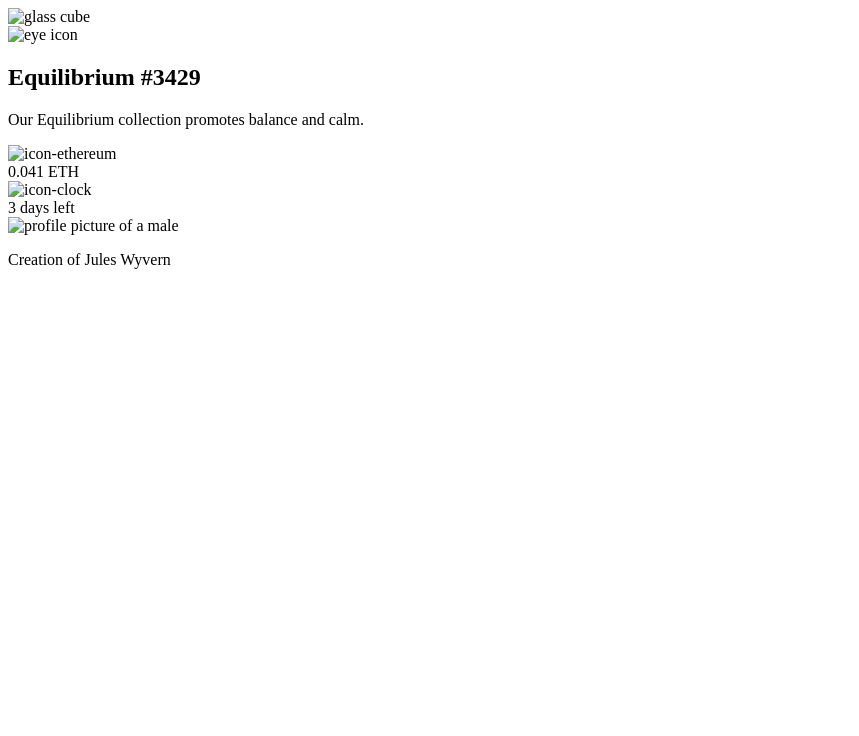
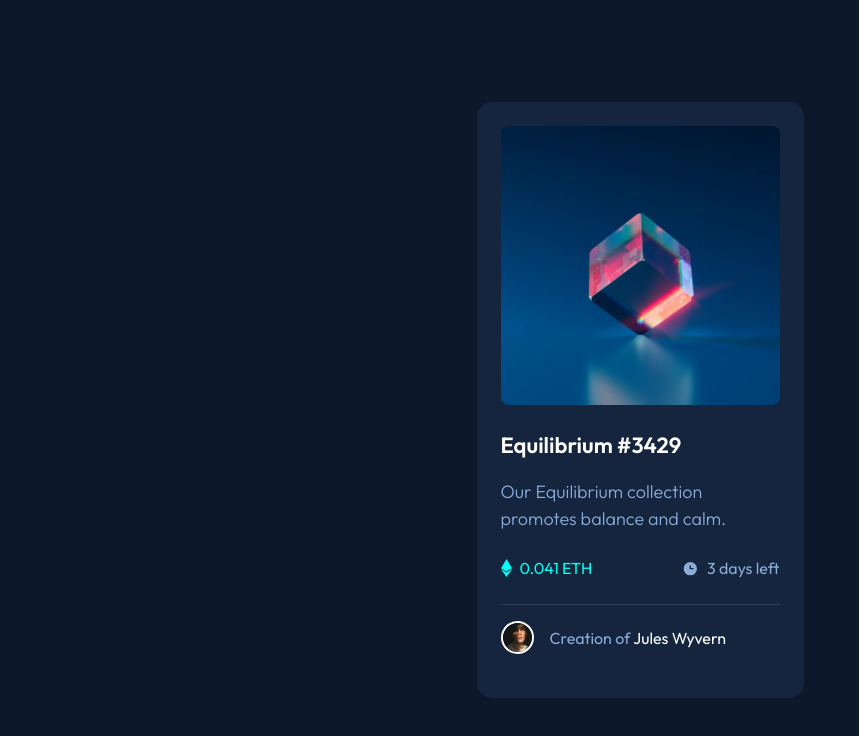
Before and after one commit to ekankam/nft-card-component, a website: page index.html in a window 1280 px wide. Shown: the whole page, without its empty margins (0-859 px from the left). Drawn offline with Linux system fonts and the light colour scheme; the site is published under a folder, as on GitHub Pages, so addresses that start at the root find nothing.

Commit message:
Removed public folder

```diff
--- a/public/index.html
+++ b/index.html
@@ -4,7 +4,7 @@
     <meta charset="UTF-8" />
     <meta http-equiv="X-UA-Compatible" content="IE=edge" />
     <meta name="viewport" content="width=device-width, initial-scale=1.0" />
-    <link rel="stylesheet" href="/public/styles.css" />
+    <link rel="stylesheet" href="stylesheet.css" />
     <link
       rel="shortcut icon"
       href="/public/images/favicon-32x32.png"
@@ -26,16 +26,12 @@
       >
         <!-- Image -->
         <div class="relative rounded-lg overflow-hidden group cursor-pointer">
-          <img src="/public/images/image-equilibrium.jpg" alt="glass cube" />
+          <img src="images/image-equilibrium.jpg" alt="glass cube" />
           <div
             class="absolute top-0 left-0 right-0 bottom-0 bg-accent/[.5] flex items-center justify-center invisible group-hover:visible"
           >
             <div>
-              <img
-                src="/public/images/icon-view.svg"
-                alt="eye icon"
-                class="z-40"
-              />
+              <img src="images/icon-view.svg" alt="eye icon" class="z-40" />
             </div>
           </div>
         </div>
@@ -53,16 +49,13 @@
           <div class="flex justify-between items-center mb-6">
             <div class="flex gap-2 items-center">
               <div>
-                <img
-                  src="/public/images/icon-ethereum.svg"
-                  alt="icon-ethereum"
-                />
+                <img src="images/icon-ethereum.svg" alt="icon-ethereum" />
               </div>
               <span class="text-base text-accent">0.041 ETH</span>
             </div>
             <div class="flex gap-2 items-center">
               <div>
-                <img src="/public/images/icon-clock.svg" alt="icon-clock" />
+                <img src="images/icon-clock.svg" alt="icon-clock" />
               </div>
               <span class="text-base text-softBlue">3 days left</span>
             </div>
@@ -74,7 +67,7 @@
             class="relative w-[33px] h-[33px] rounded-full border-2 border-white overflow-hidden"
           >
             <img
-              src="/public/images/image-avatar.png"
+              src="images/image-avatar.png"
               alt="profile picture of a male"
             />
           </div>
--- a/package.json
+++ b/package.json
@@ -4,7 +4,7 @@
   "description": "",
   "main": "index.js",
   "scripts": {
-    "build-css": "tailwindcss build -i styles/main.css -o public/styles.css --watch"
+    "build-css": "tailwindcss build -i styles/main.css -o stylesheet.css --watch"
   },
   "keywords": [],
   "author": "",
--- a/tailwind.config.js
+++ b/tailwind.config.js
@@ -1,5 +1,5 @@
 module.exports = {
-  content: ['./public/index.html', './src/**/*.{html,js}'],
+  content: ['index.html', './src/**/*.{html,js}'],
   theme: {
     extend: {
       fontFamily: {
```
Also changed, not shown: images/favicon-32x32.png (renamed from public/images/favicon-32x32.png), images/icon-clock.svg (renamed from public/images/icon-clock.svg), images/icon-ethereum.svg (renamed from public/images/icon-ethereum.svg), images/icon-view.svg (renamed from public/images/icon-view.svg), images/image-avatar.png (renamed from public/images/image-avatar.png), images/image-equilibrium.jpg (renamed from public/images/image-equilibrium.jpg), images/screenshot.png (renamed from public/images/screenshot.png), stylesheet.css (renamed from public/styles.css).
